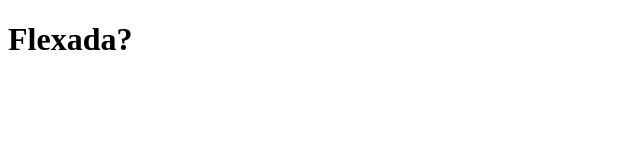
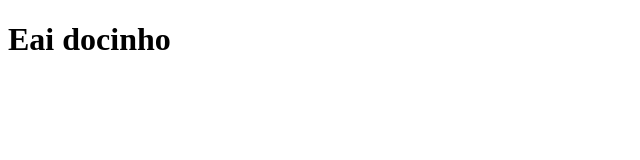
Before and after one commit to zPedroLuis/clone-tabnews, a Next.js app: page / in a window 1280 px wide. Shown: the top 160 px of the page, without its empty margins (0-640 px from the left). Built offline with nearby package versions, Linux system fonts and the light colour scheme.

Commit message:
muda a frase

```diff
--- a/pages/index.js
+++ b/pages/index.js
@@ -1,5 +1,5 @@
 function Home() {
-  return <h1>Flexada? </h1>;
+  return <h1>Eai docinho </h1>;
 }
-
+console.log('teste');
 export default Home;
```
